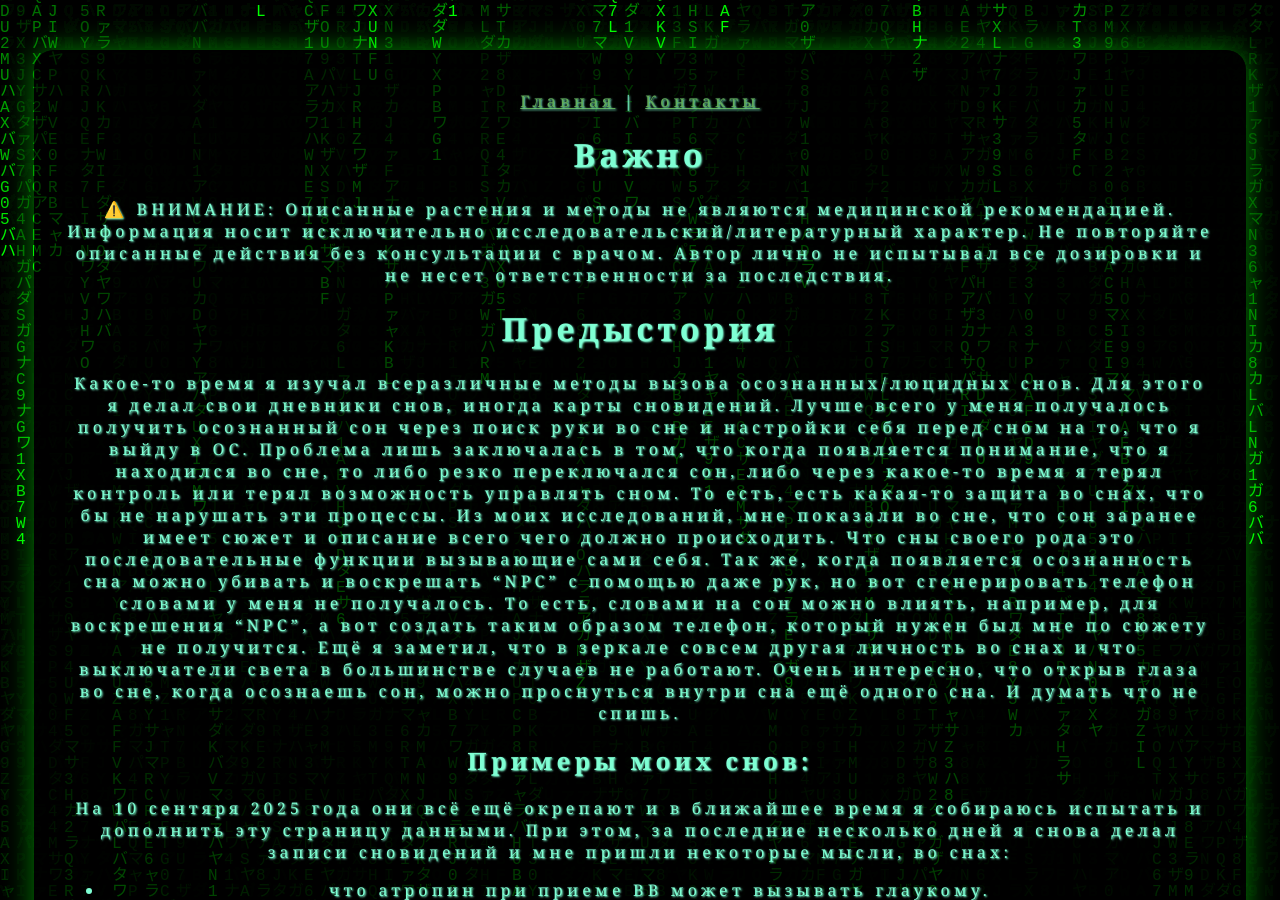
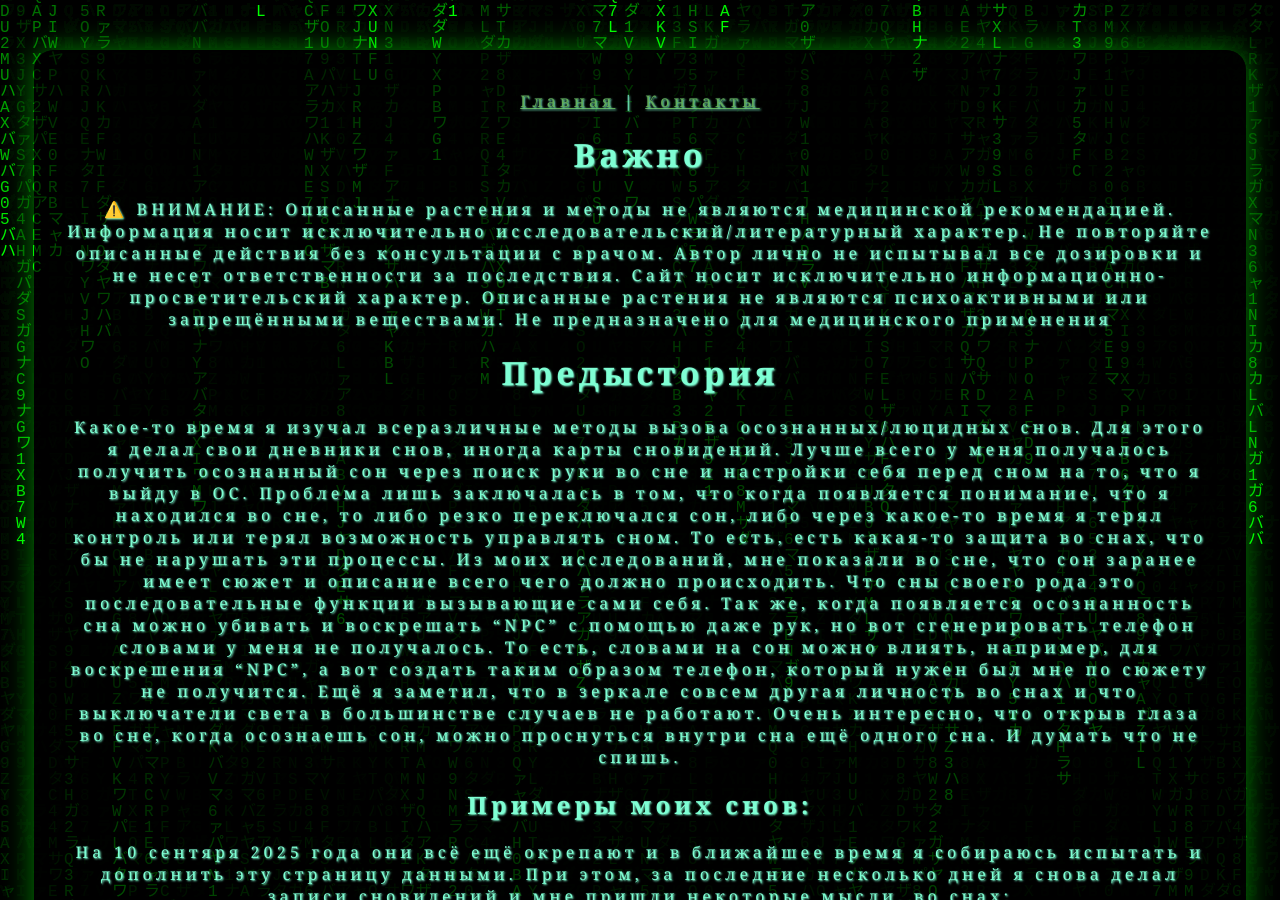
Before and after one commit to wipedlifepotato/wipedlifepotato.github.io, a Jekyll site: the page built from flowers.md, in a window 1280 px wide and 900 px high. Built offline with Jekyll 4.4.1, drawn with Linux system fonts in a browser that asks for light colours.

```diff
--- a/flowers.md
+++ b/flowers.md
@@ -8,6 +8,7 @@ title: Паслён и поручейник широколистный
 Информация носит исключительно исследовательский/литературный характер.
 Не повторяйте описанные действия без консультации с врачом.
 Автор лично не испытывал все дозировки и не несет ответственности за последствия.
+Сайт носит исключительно информационно-просветительский характер. Описанные растения не являются психоактивными или запрещёнными веществами. Не предназначено для медицинского применения
 
 # Предыстория
 
```
Also changed, not shown: experimentAceMg2.md (+12 -0 lines), experimets/AceMg/2/Avak/Цитрат магния из цитрата натрия и MgSO4, кристаллы на поверхности сиропа - Tue Oct 21 22-08-02.png (added), experimets/AceMg/2/Avak/Цитрат магния из цитрата натрия и MgSO4, кристаллы на поверхности сиропа - Tue Oct 21 22-14-35.png (added), experimets/AceMg/2/Avak/Цитрат магния из цитрата натрия и MgSO4, кристаллы на поверхности сиропа - Tue Oct 21 22-17-07.png (added), experimets/AceMg/2/Avak/Цитрат магния из цитрата натрия и MgSO4, кристаллы на поверхности сиропа - Tue Oct 21 22-24-07.png (added), experimets/AceMg/2/Avak/Цитрат магния из цитрата натрия и MgSO4, кристаллы на поверхности сиропа - Tue Oct 21 22-26-51.png (added).
